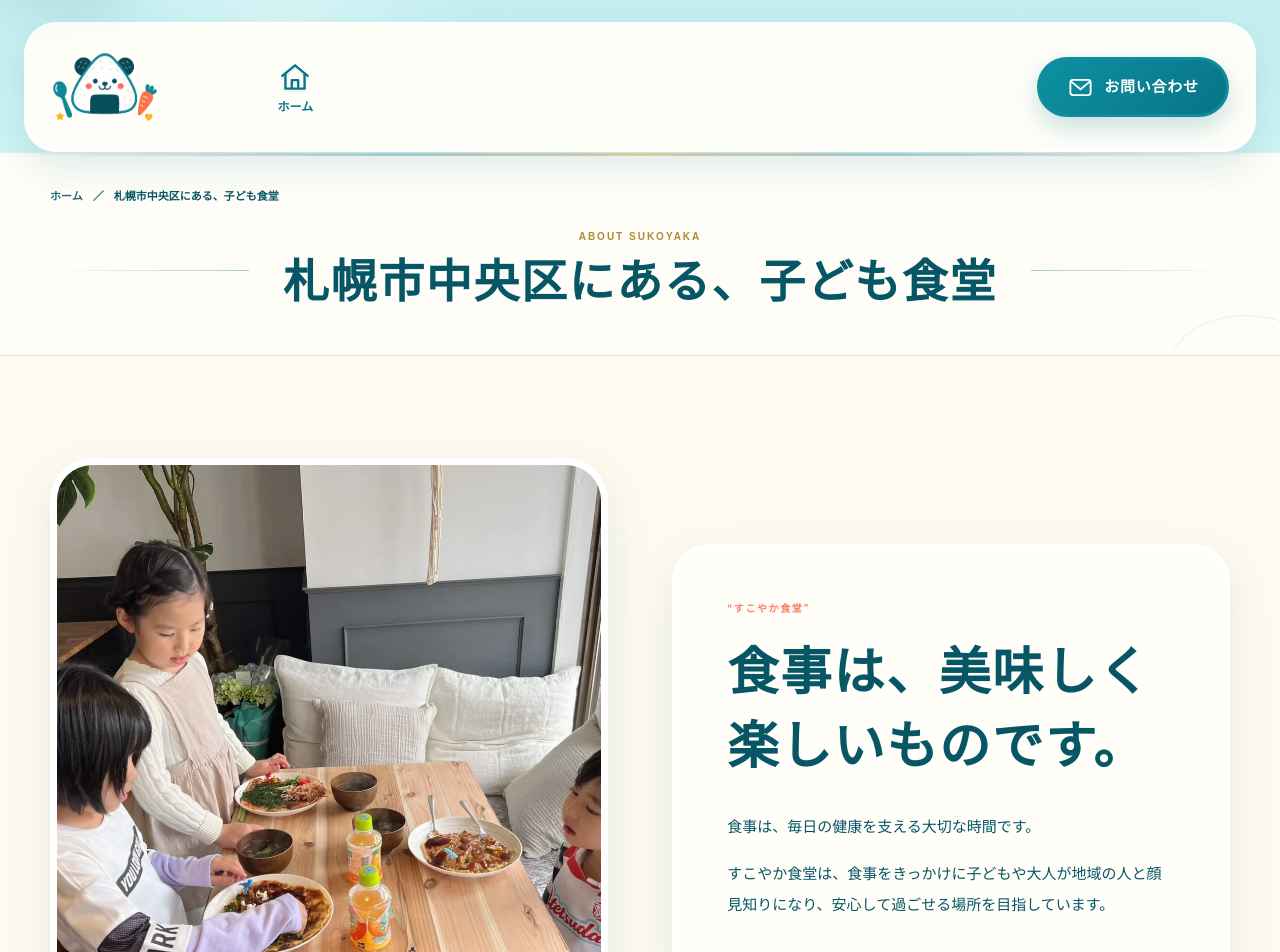
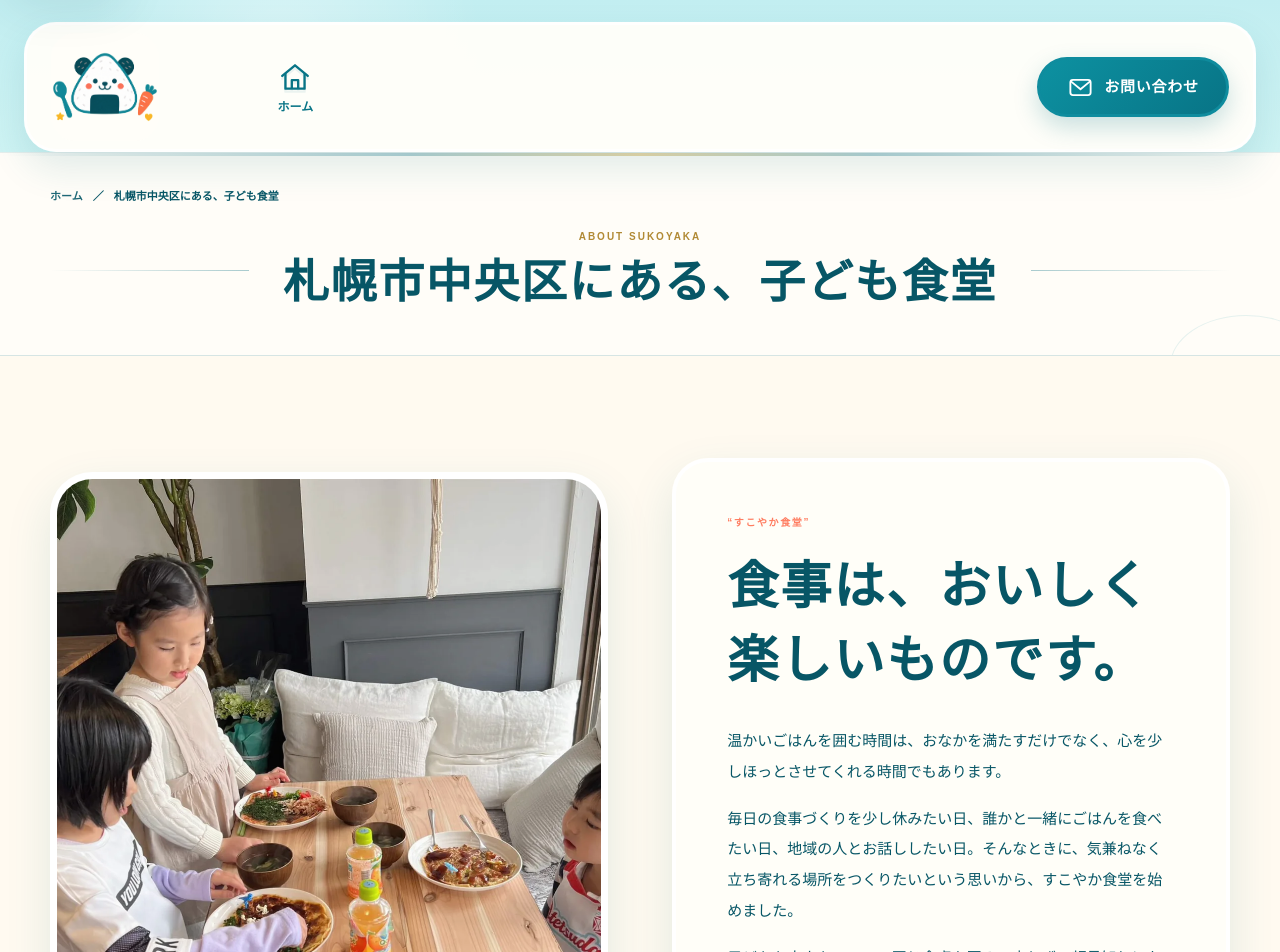
Before and after one commit to SUKOYAKASHOKUDO/sukoyaka-shokudo, a Next.js app: page /about in a window 1280 px wide. Shown: the top 952 px of the page. Built offline with nearby package versions, Linux system fonts and the light colour scheme.

Commit message:
Expand the owner message on the about page

```diff
--- a/app/about/page.tsx
+++ b/app/about/page.tsx
@@ -41,7 +41,7 @@ export default function AboutPage() {
             </figure>
             <div className="mashiro-prose mashiro-prose-large">
               <p className="mashiro-kicker">“すこやか食堂”</p>
-              <h2>食事は、美味しく楽しいものです。</h2>
+              <h2>食事は、おいしく楽しいものです。</h2>
               {legacyAbout.opening.map((paragraph) => (
                 <p key={paragraph}>{paragraph}</p>
               ))}
--- a/content/legacyContent.ts
+++ b/content/legacyContent.ts
@@ -72,8 +72,9 @@ export const legacyImages = [
 
 export const legacyAbout = {
   opening: [
-    "食事は、毎日の健康を支える大切な時間です。",
-    "すこやか食堂は、食事をきっかけに子どもや大人が地域の人と顔見知りになり、安心して過ごせる場所を目指しています。",
+    "温かいごはんを囲む時間は、おなかを満たすだけでなく、心を少しほっとさせてくれる時間でもあります。",
+    "毎日の食事づくりを少し休みたい日、誰かと一緒にごはんを食べたい日、地域の人とお話ししたい日。そんなときに、気兼ねなく立ち寄れる場所をつくりたいという思いから、すこやか食堂を始めました。",
+    "子どもも大人も、ここで同じ食卓を囲み、少しずつ顔見知りになっていく。すこやか食堂が、皆さまの日常にそっと寄り添える地域の食堂になれたらうれしいです。",
   ],
   message: [
     "働くママの少しでもサポートができたらいいなと想っています。",
```
